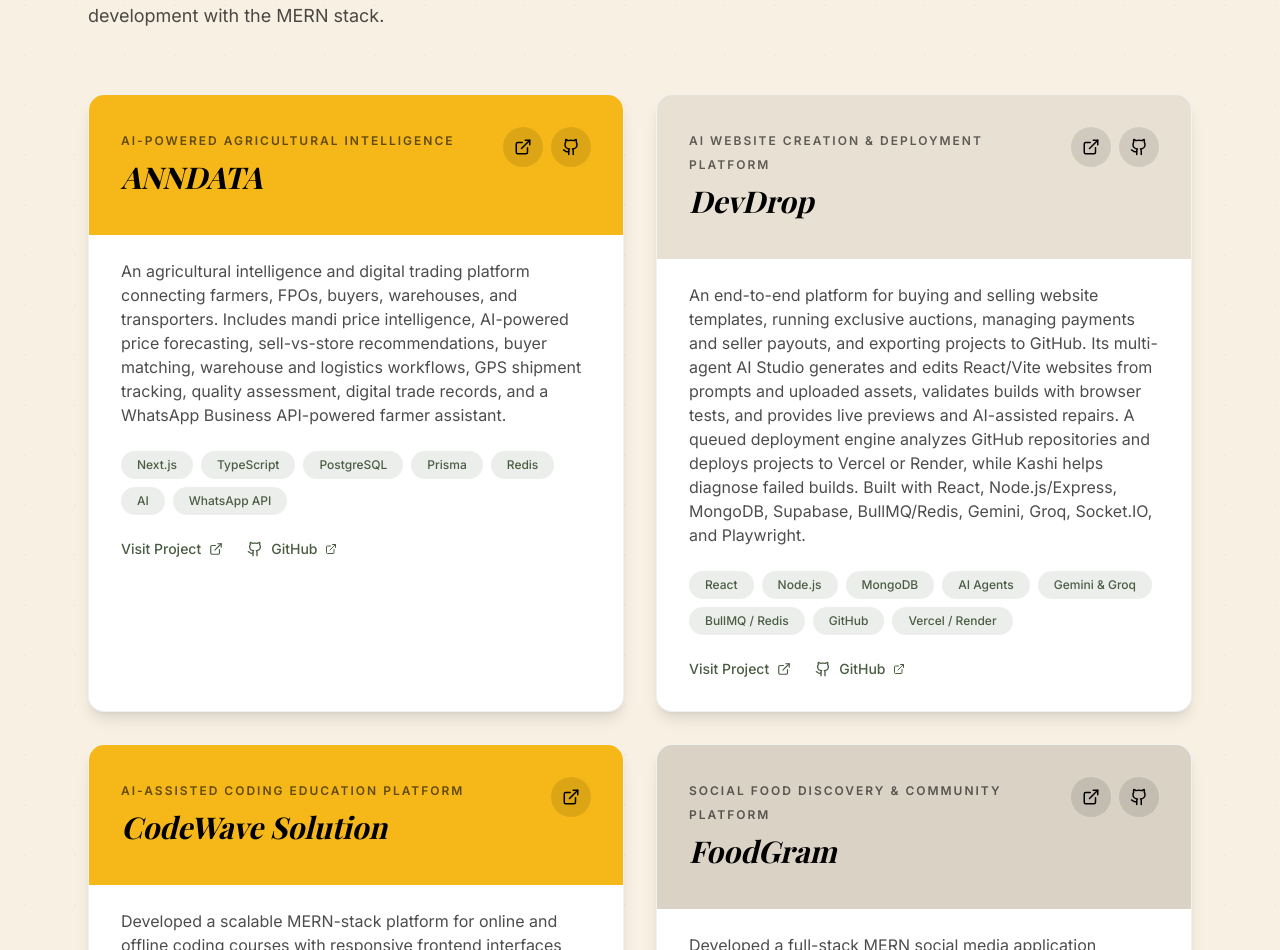
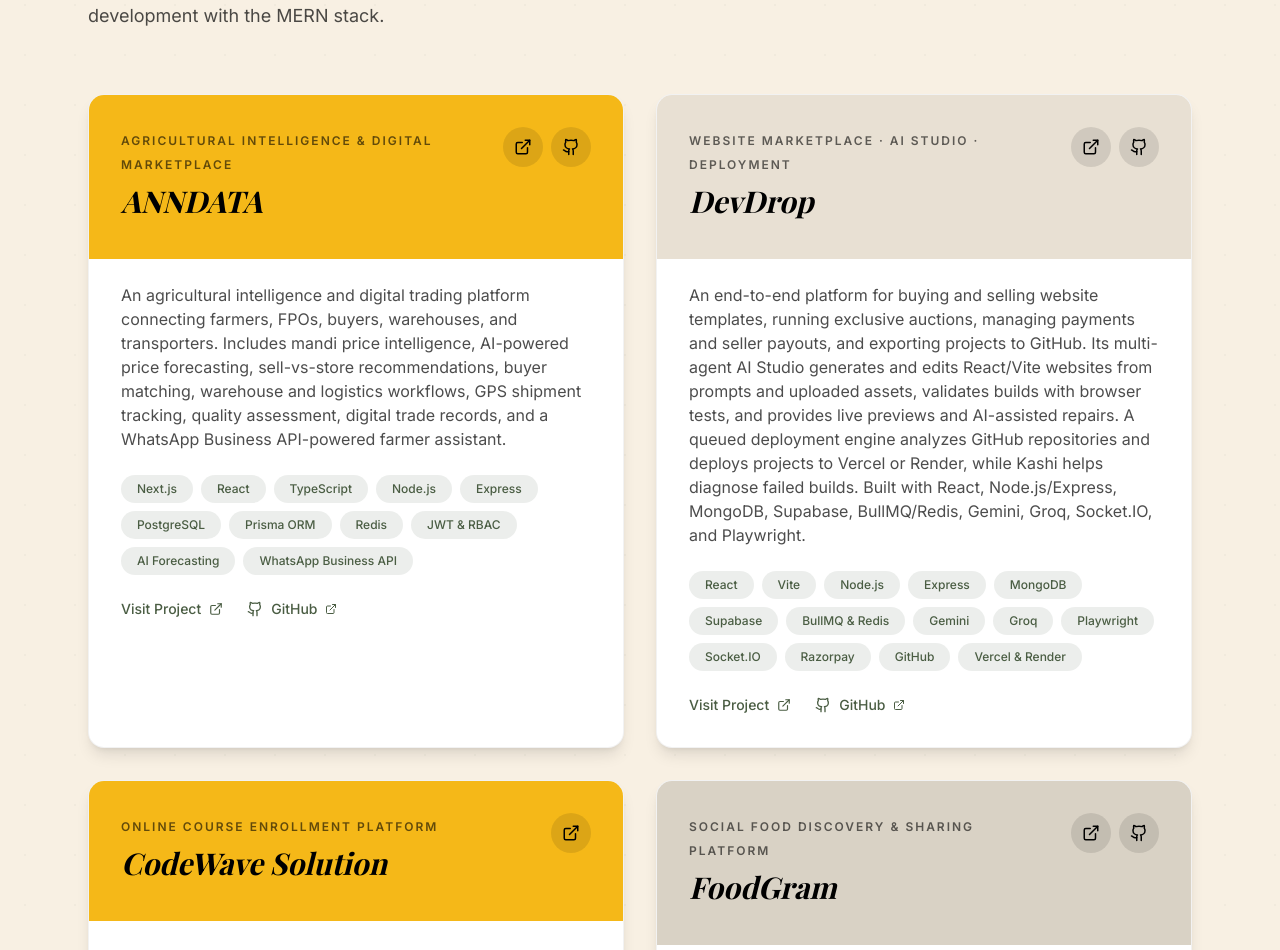
Before and after one commit to RitikPuranik/Portfolio, a React (Vite) app: page / in a window 1280 px wide. Shown: the part 3782-4732 px from the top of the page. Built offline with nearby package versions, Linux system fonts and the light colour scheme; a web font is replaced by a local one.

Commit message:
Improve project labels and technology stacks

```diff
--- a/src/sections/ProjectsSection.tsx
+++ b/src/sections/ProjectsSection.tsx
@@ -10,41 +10,41 @@
 const projects = [
   {
     title: 'ANNDATA',
-    tech: 'AI-Powered Agricultural Intelligence',
+    tech: 'Agricultural Intelligence & Digital Marketplace',
     link: 'https://anndata-jet.vercel.app/',
     github: 'https://github.com/RitikPuranik/Anndata',
     description:
       'An agricultural intelligence and digital trading platform connecting farmers, FPOs, buyers, warehouses, and transporters. Includes mandi price intelligence, AI-powered price forecasting, sell-vs-store recommendations, buyer matching, warehouse and logistics workflows, GPS shipment tracking, quality assessment, digital trade records, and a WhatsApp Business API-powered farmer assistant.',
-    tags: ['Next.js', 'TypeScript', 'PostgreSQL', 'Prisma', 'Redis', 'AI', 'WhatsApp API'],
+    tags: ['Next.js', 'React', 'TypeScript', 'Node.js', 'Express', 'PostgreSQL', 'Prisma ORM', 'Redis', 'JWT & RBAC', 'AI Forecasting', 'WhatsApp Business API'],
     color: 'bg-yellow',
   },
   {
     title: 'DevDrop',
-    tech: 'AI Website Creation & Deployment Platform',
+    tech: 'Website Marketplace · AI Studio · Deployment',
     link: 'https://dev-drop-gamma.vercel.app',
     github: 'https://github.com/RitikPuranik/DevDrop',
     description:
       'An end-to-end platform for buying and selling website templates, running exclusive auctions, managing payments and seller payouts, and exporting projects to GitHub. Its multi-agent AI Studio generates and edits React/Vite websites from prompts and uploaded assets, validates builds with browser tests, and provides live previews and AI-assisted repairs. A queued deployment engine analyzes GitHub repositories and deploys projects to Vercel or Render, while Kashi helps diagnose failed builds. Built with React, Node.js/Express, MongoDB, Supabase, BullMQ/Redis, Gemini, Groq, Socket.IO, and Playwright.',
-    tags: ['React', 'Node.js', 'MongoDB', 'AI Agents', 'Gemini & Groq', 'BullMQ / Redis', 'GitHub', 'Vercel / Render'],
+    tags: ['React', 'Vite', 'Node.js', 'Express', 'MongoDB', 'Supabase', 'BullMQ & Redis', 'Gemini', 'Groq', 'Playwright', 'Socket.IO', 'Razorpay', 'GitHub', 'Vercel & Render'],
     color: 'bg-cream-dark',
   },
   {
     title: 'CodeWave Solution',
-    tech: 'AI-Assisted Coding Education Platform',
+    tech: 'Online Course Enrollment Platform',
     link: 'https://codewavesolution.in',
     description:
       'Developed a scalable MERN-stack platform for online and offline coding courses with responsive frontend interfaces using React.js and Tailwind CSS and designed REST APIs using Node.js and Express.js with MongoDB integration.',
-    tags: ['React.js', 'Tailwind CSS', 'Node.js', 'Express.js', 'MongoDB'],
+    tags: ['React', 'Vite', 'Material UI', 'Tailwind CSS', 'Node.js', 'Express 5', 'MongoDB', 'Supabase', 'Google OAuth', 'AI Chatbot', 'Socket.IO'],
     color: 'bg-yellow',
   },
   {
     title: 'FoodGram',
-    tech: 'Social Food Discovery & Community Platform',
+    tech: 'Social Food Discovery & Sharing Platform',
     link: 'https://food-app-nine-liard.vercel.app/',
     github: 'https://github.com/RitikPuranik/FoodGram',
     description:
       'Developed a full-stack MERN social media application dedicated to helping foodies discover local food vendors through engaging visual content. Built reels, follow systems, saved posts, and comments with secure JWT-based authentication for distinct user and vendor profiles, plus Framer Motion, Tailwind CSS, and ImageKit-backed media uploads.',
-    tags: ['React.js', 'Tailwind CSS', 'Framer Motion', 'Node.js', 'MongoDB', 'JWT', 'ImageKit'],
+    tags: ['React 19', 'Vite', 'React Router', 'Tailwind CSS', 'Framer Motion', 'Node.js', 'Express 5', 'MongoDB & Mongoose', 'JWT Auth', 'ImageKit', 'Multer'],
     color: 'bg-taupe',
   },
 ];
```
